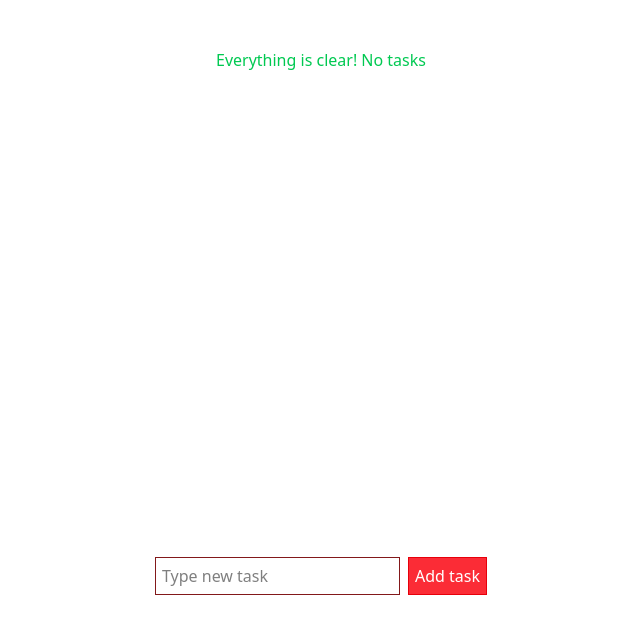
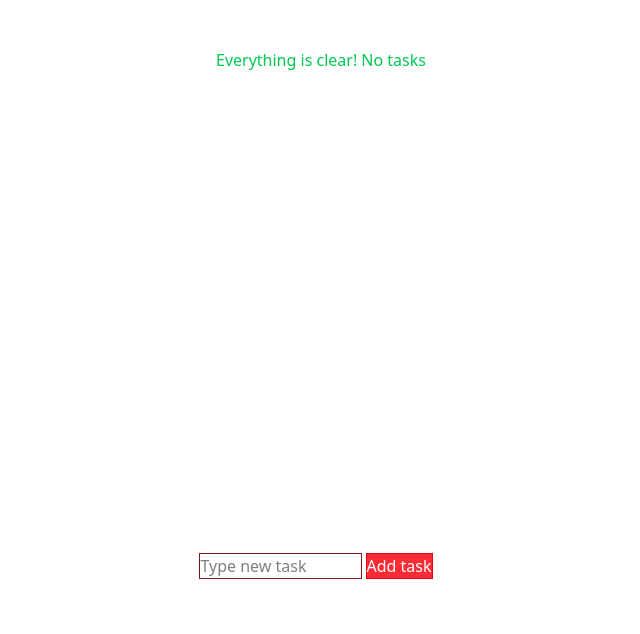
Before and after one commit to Dev-Gabriel-Silva/urban-engine, a Next.js app: page / in a window 1280 px wide. Shown: the top 634 px of the page, without its empty margins (319-959 px from the left). Built offline with nearby package versions, Linux system fonts and the light colour scheme.

Commit message:
bug visual finalmente corrigido

```diff
--- a/app/_components/Form.js
+++ b/app/_components/Form.js
@@ -25,15 +25,16 @@ export default function Form({ setNewTask }) { // Pega a função setNewTask dos
         >
             <form
                 onSubmit={ handleSubmit }
+                className="w-4/5"
             >
                 <input
                     value={ value }
                     onChange={ ({ target }) => setValue(target.value)}
                     placeholder="Type new task"
-                    className="border border-red-900 m-1 p-1.5"
+                    className="border border-red-900 w-4/6 mr-1"
                 />
                 <button
-                    className="border border-red-600 m-1 p-1.5 bg-red-500 text-white"
+                    className="border border-red-600 bg-red-500 text-white"
                     type="submit"
                 >
                     Add task
--- a/app/_components/TaskManager.js
+++ b/app/_components/TaskManager.js
@@ -25,7 +25,7 @@ export default function TaskManager() {
     }
     return(
         <div
-            className="h-dvh w-dvw flex flex-col justify-end"
+            className="h-dvh w-dvw flex flex-col items-center justify-center"
         >
             <List tasks={ tasks /* hidrata a list com as tasks*/ } removeTask={ removeTask } />
             <Form setNewTask={ setNewTask /* passa a função setNewTask para o formulario poder alterar o estado das tasks */ } />
```
